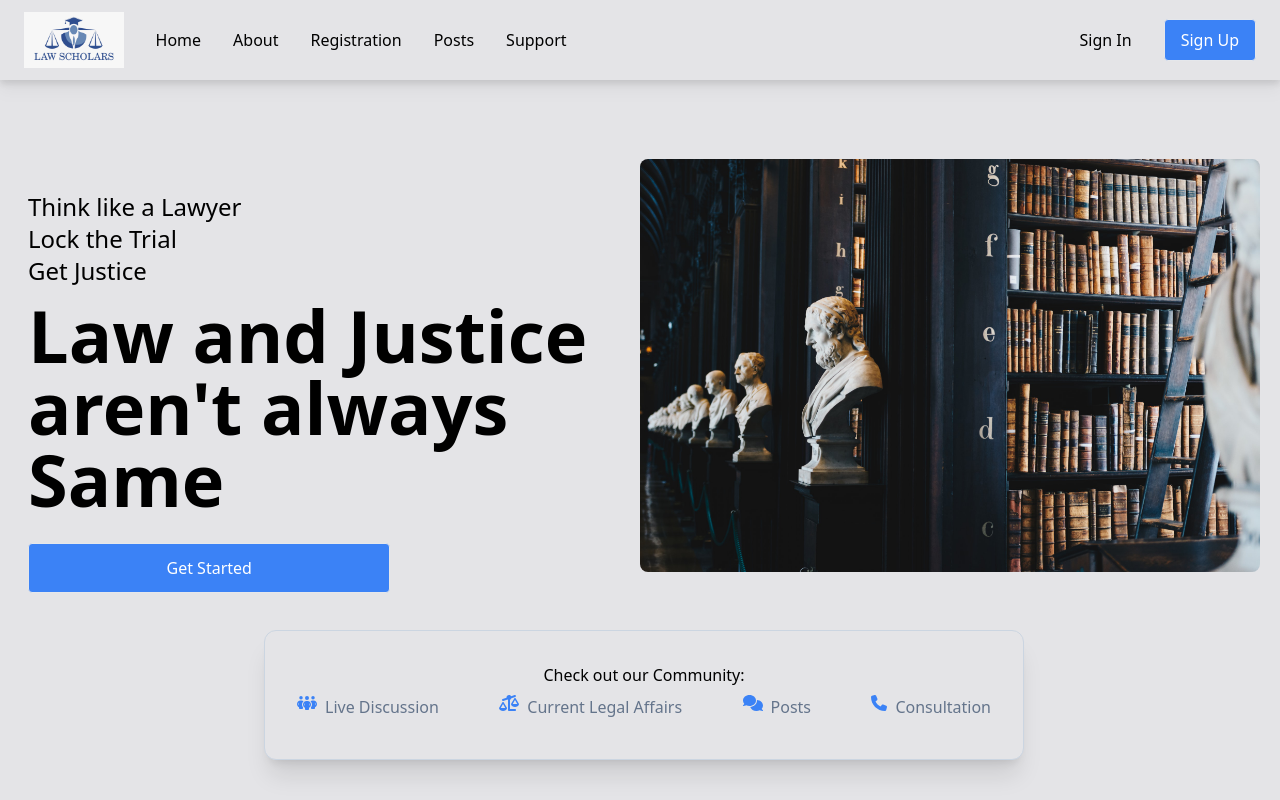
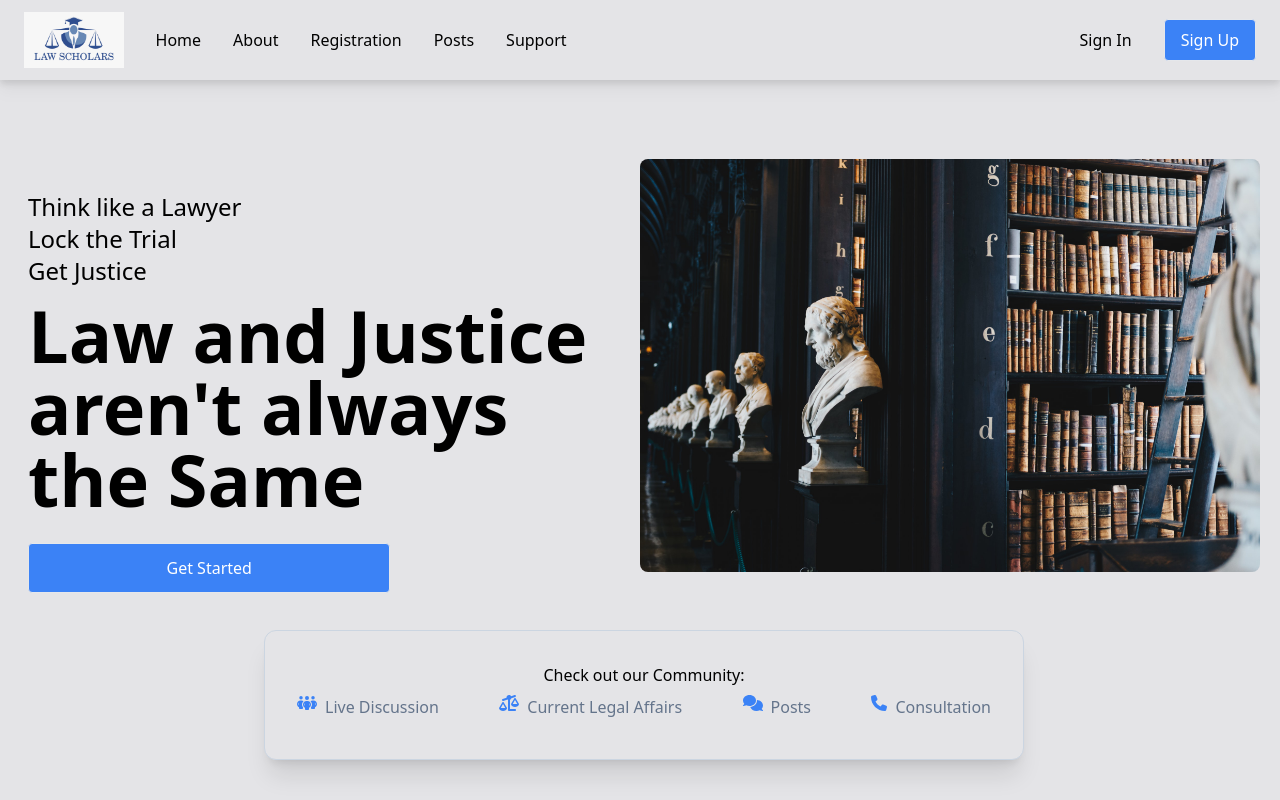
Before and after one commit to brekooname/law-scholars, a React (Create React App) app: page / in a window 1280 px wide. Built offline with nearby package versions, Linux system fonts and the light colour scheme.

Commit message:
Update: Hero Title Text

```diff
--- a/src/components/Hero.jsx
+++ b/src/components/Hero.jsx
@@ -29,7 +29,7 @@ const Hero = () => {
                     {/* <FontAwesomeIcon icon={faScaleBalanced} /> */}
                     <p className="text-2xl">Get Justice</p>
                     {/* <FontAwesomeIcon icon={faHammer} /> */}
-                    <p className="py-3 text-5xl md:text-7xl font-bold">Law and Justice aren't always Same</p>
+                    <p className="py-3 text-5xl md:text-7xl font-bold">Law and Justice aren't always the Same</p>
                     {/* <FontAwesomeIcon icon={faBuildingColumns} /> */}
                     <button className="py-3 px-6 my-4 sm:w-[60%]">Get Started</button>
                 </div>
```
